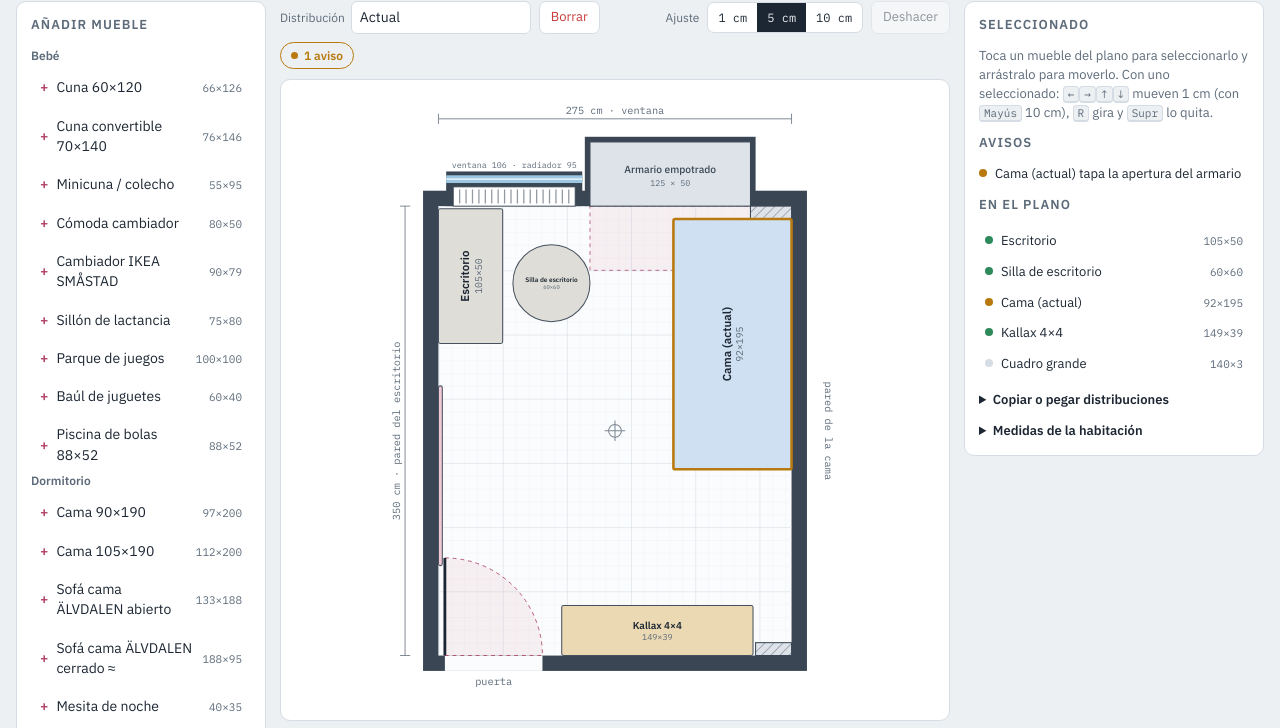
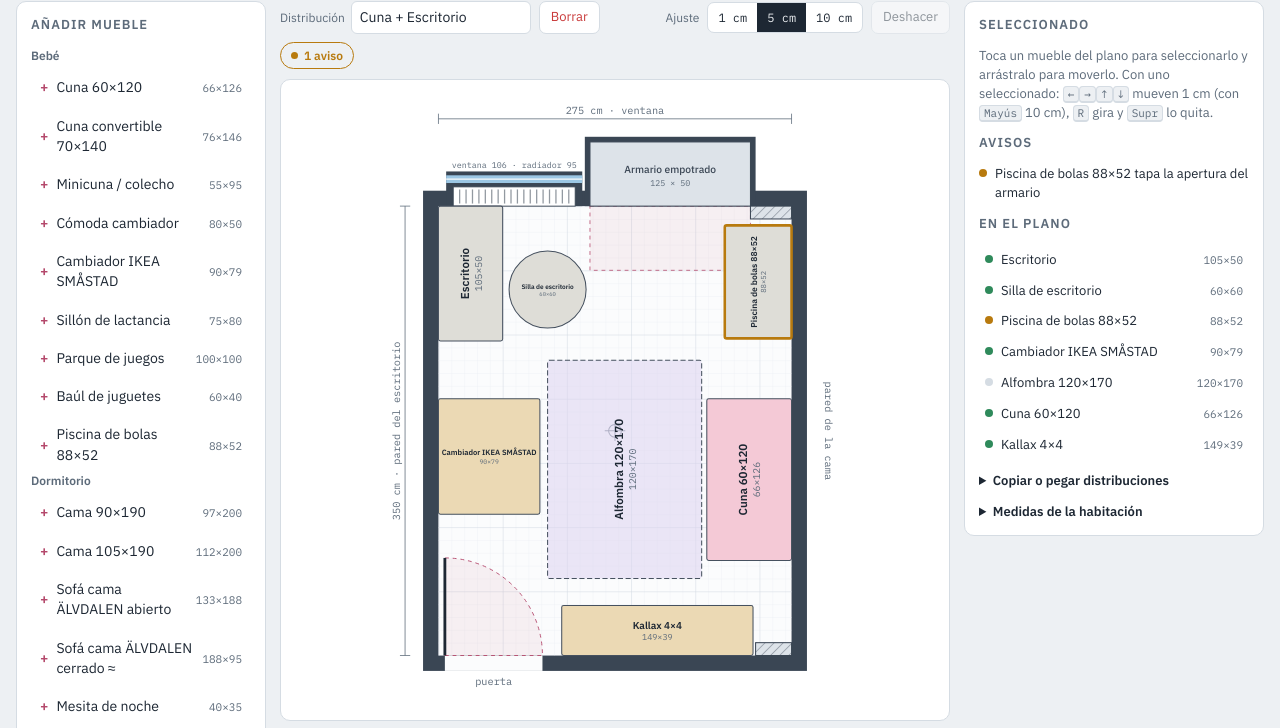
Before and after one commit to BenAbi/baby-room, a plain HTML site: page index.html in a window 1280 px wide. Shown: the part 83-811 px from the top of the page. Drawn offline with nearby package versions, Linux system fonts and the light colour scheme.

Commit message:
Distribución Cuna + Escritorio incluida por defecto

```diff
--- a/index.html
+++ b/index.html
@@ -352,7 +352,17 @@ function exampleItems(){return [
   mk({...find('Kallax 4×4')},96,311),
   mk({name:'Cuadro grande',w:140,d:3,h:90,color:'rose',kind:'wall'},0,140,90)
 ]}
-function seed(){return {room:{...ROOM0},active:'a',snap:5,layouts:[
+function cunaEscritorioItems(){return [
+  mk({...find('Escritorio')},0,0,90),
+  mk({...find('Silla de escritorio')},55,35),
+  mk({...find('Piscina de bolas 88×52')},223,15,90),
+  mk({...find('Cambiador IKEA SMÅSTAD')},0,150,90),
+  mk({...find('Alfombra 120×170')},85,120),
+  mk({...find('Cuna 60×120')},209,150),
+  mk({...find('Kallax 4×4')},96,311)
+]}
+const cunaEscritorio=()=>({id:'ce',name:'Cuna + Escritorio',items:cunaEscritorioItems()});
+function seed(){return {room:{...ROOM0},active:'ce',snap:5,seeds:['ce'],layouts:[cunaEscritorio(),
   {id:'a',name:'Actual',items:actualItems()},
   {id:'b',name:'Ejemplo con cuna',items:exampleItems()}
 ]}}
@@ -364,6 +374,10 @@ function load(){try{const s=JSON.parse(localStorage.getItem(STORE));if(s&&s.layo
   if(!(s.room.v>=3)){ // armario y radiador empotrados
     Object.assign(s.room,{radX:ROOM0.radX,radW:ROOM0.radW,radD:ROOM0.radD,wardD:ROOM0.wardD,wardDoor:ROOM0.wardDoor,colD:ROOM0.colD,col2D:ROOM0.col2D,v:3});
     s.layouts.forEach(l=>l.items.forEach(i=>{if(i.name==='Cama (actual)'&&i.y===62)i.y=10}));
+  }
+  if(!(s.seeds||[]).includes('ce')){ // distribución guardada por la familia
+    if(!s.layouts.some(l=>l.name==='Cuna + Escritorio'))s.layouts.unshift(cunaEscritorio());
+    s.seeds=[...(s.seeds||[]),'ce'];
   }
   return s}}catch(e){}return null}
 function save(){try{localStorage.setItem(STORE,JSON.stringify(S))}catch(e){}}
@@ -601,7 +615,7 @@ $('#importLayout').addEventListener('click',()=>{
   mutate(()=>{const l={id:'l'+uid(),name:String(d.name||'Importada'),items:d.items.map(i=>({...i,id:uid()}))};l.items.forEach(clampItem);S.layouts.push(l);S.active=l.id;selId=null});
   $('#shareMsg').textContent='Añadida como «'+cur().name+'».';$('#shareText').value='';
 });
-armed($('#reset'),'Restaurar plano inicial',()=>{mutate(()=>{const s=seed();S.room=s.room;S.layouts=s.layouts;S.active=s.active;selId=null});renderRoomForm()});
+armed($('#reset'),'Restaurar plano inicial',()=>{mutate(()=>{const s=seed();S.room=s.room;S.layouts=s.layouts;S.active=s.active;S.seeds=s.seeds;selId=null});renderRoomForm()});
 $('#roomform').addEventListener('change',e=>{const k=e.target.dataset.k;if(k){const v=parseFloat(e.target.value);if(isNaN(v)||v<0)return;mutate(()=>{S.room[k]=v;cur().items.forEach(clampItem)})}else if(e.target.id==='r-hinge')mutate(()=>{S.room.doorHinge=e.target.value})});
 $('#snap').addEventListener('click',e=>{const b=e.target.closest('[data-v]');if(!b)return;S.snap=+b.dataset.v;save();renderAll({keepInspector:1})});
 function undo(){const s=undoStack.pop();if(!s)return;S=JSON.parse(s);if(!selItem())selId=null;save();renderRoomForm();renderAll()}
```
